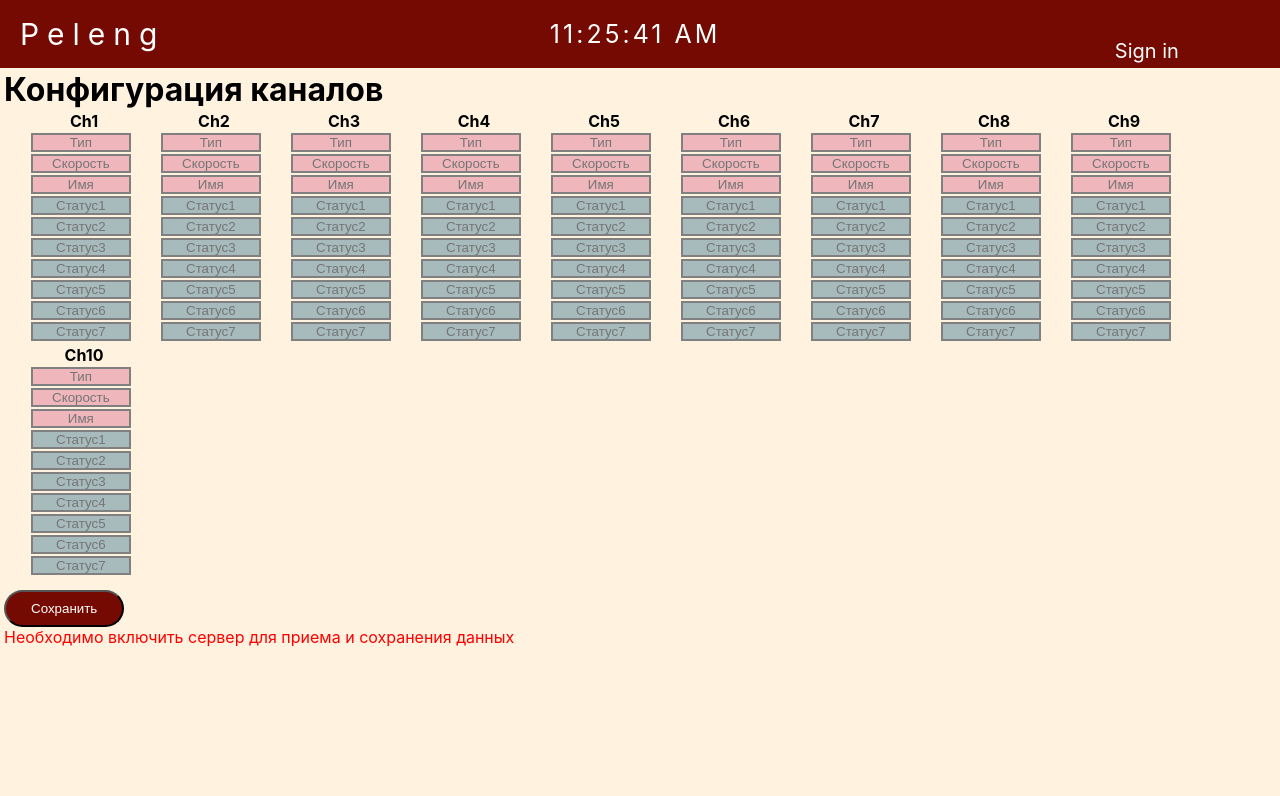
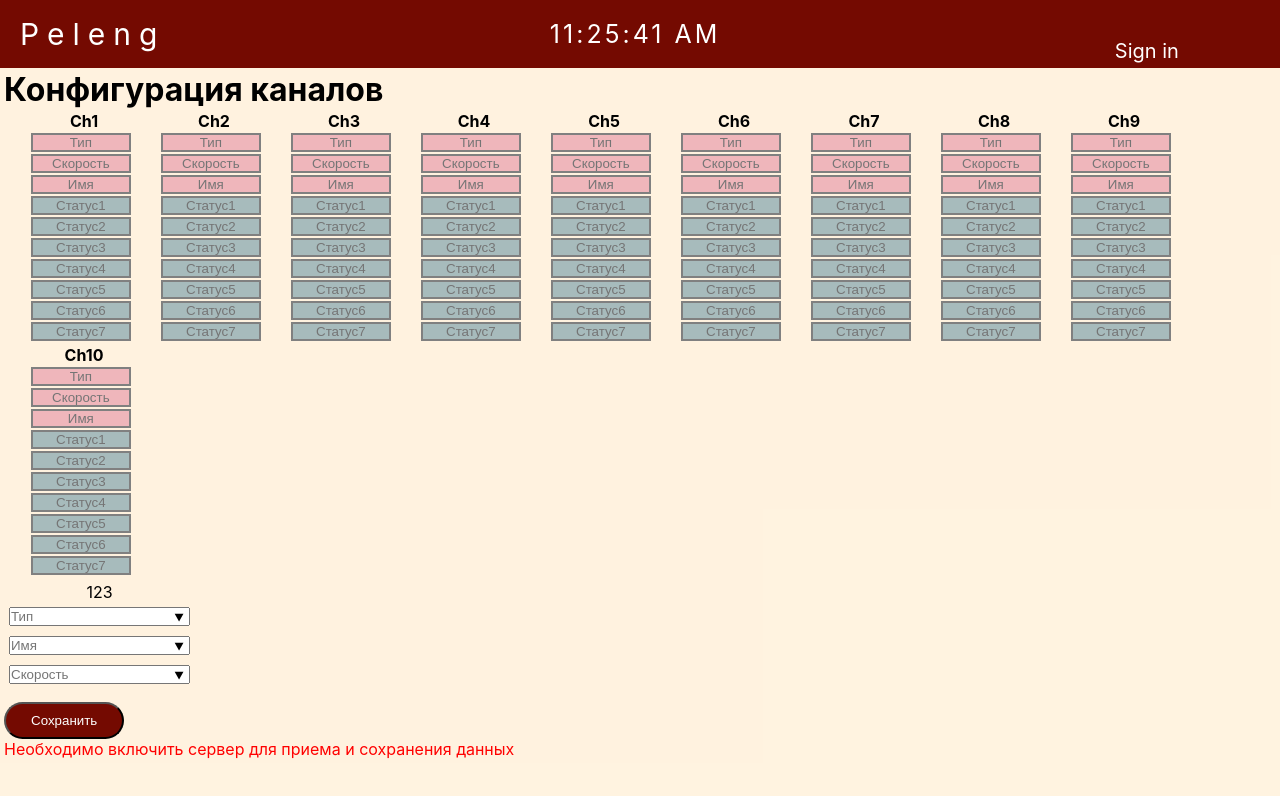
Before and after one commit to edwardAzarevich/AgroMeteoCRA, a React (Create React App) app: page /setting in a window 1280 px wide. Shown: the top 796 px of the page. Built offline with nearby package versions, Linux system fonts and the light colour scheme; no server answers; a web font is replaced by a local one.

Commit message:
add new component ItemChannel

```diff
--- a/src/components/Setting-channel/Setting-Channel-item/Setting-channel-list-item/SettingChannelListItem.js
+++ b/src/components/Setting-channel/Setting-Channel-item/Setting-channel-list-item/SettingChannelListItem.js
@@ -1,6 +1,5 @@
 // Компонент отображения списков данных для Типа, Скорости, Имени
 const ListChannelSpeed = ({ datailItem }) => {
-    console.log(datailItem);
     return (
         <option value={datailItem} />
     )
--- a/src/components/Setting-channel/Setting-Channel-item/SettingChannelItem.js
+++ b/src/components/Setting-channel/Setting-Channel-item/SettingChannelItem.js
@@ -25,11 +25,10 @@ class ItemChannel extends Component {
 
 
     render() {
-
         let saveValueBaudrate = '';
         let saveValueInterfaceConnection = '';
         let saveDeviceName = '';
-        let { testItem, sensorParams } = this.props;
+        let { sensorParams } = this.props;
         const datalistParams = sensorParams.configSensorParams ? sensorParams.configSensorParams : '';
 
         const { numberChannel, configJSON } = this.props;
--- a/src/components/Setting-channel/Setting-Channel-list/SettingChannel.js
+++ b/src/components/Setting-channel/Setting-Channel-list/SettingChannel.js
@@ -3,6 +3,8 @@ import ItemChannel from '../Setting-Channel-item/SettingChannelItem.js';
 import { Component } from 'react';
 import axios from 'axios';
 import { getSensorParams, getSettingParams } from '../../services/serviceForSetting';
+import ItemChannelt from '../../jsx/itemChannel/ItemChannelt';
+
 
 // Количество настраиваемых каналов (в дальнейшем переделать)
 const nameChannel = [
@@ -129,6 +131,9 @@ class SettingChannel extends Component {
                 <ul className='test' >
                     {listChannelMap}
                 </ul>
+                <div>
+                    <ItemChannelt />
+                </div>
                 {<button onClick={this.onSaveButton} className='Main save'>Сохранить</button>}
                 <div className='status-server'>
                     {errorMassage}
--- a/src/components/StartPage/StartPage.js
+++ b/src/components/StartPage/StartPage.js
@@ -3,7 +3,6 @@ import Header from '../header/header';
 import { Component } from 'react';
 import Signin from '../Pages/Login/SignIn/Signin';
 import Signup from '../Pages/Login/SignUp/Signup';
-import SideBar from '../SideBar/sideBar';
 import MainBoard from '../Pages/MainBoard/MainBoard';
 import './StartPage.scss';
 
@@ -13,7 +12,6 @@ class StartPage extends Component {
         return (
             <div>
                 <Header />
-                {/* <SideBar /> */}
                 <div className='signin-vision'>
                     <Signin className='signin-vision' ></Signin>
                     <Signup className='signin-vision' ></Signup>
--- a/src/components/app/App.js
+++ b/src/components/app/App.js
@@ -21,7 +21,7 @@ class App extends Component {
                             </td>
                             <td className='table-setting-chennel'>
                                 <Routes>
-                                    <Route exact path='/' element={<SettingChannel configJSON={this.props.configJSON} />} />
+                                    <Route exact path='/' element={<SettingChannel />} />
                                 </Routes>
                             </td>
                         </tr>
--- /dev/null
+++ b/src/components/jsx/itemChannel/ItemChannelt.jsx
@@ -0,0 +1,49 @@
+import './itemChannel.scss';
+import { dataList } from './dataList/dataListForItemChannel';
+import OptionItem from './optionItem/optionItem';
+import InputComponent from './inputComponent/InputComponent';
+
+const createElemForDataList = (array = []) => {
+    const dataListElements = array.map((item, i) => {
+        return (
+            < OptionItem key={i} item={item} />
+        )
+    })
+    return dataListElements;
+}
+
+
+const ItemChannelt = ({ channelName, id}) => {
+    const defTypeName = 'Тип',
+        defbaudRate = 'Скорость',
+        defSensorName = 'Имя';
+
+    const optionElemInterfaceConnection =
+        <InputComponent
+            defPlaceholder={defTypeName}
+            idDataList={`channel-list-interface${id}`}
+            listParams={dataList.nameInterfaceConnect}
+        />
+    const optionElemNameSensor =
+        <InputComponent
+            defPlaceholder={defSensorName}
+            idDataList={`channel-name-sensor${id}`}
+            listParams={dataList.nameSensorList}
+        />
+    const optionElembaudRate =
+        <InputComponent
+            defPlaceholder={defbaudRate}
+            idDataList={`channel-baud-rate${id}`}
+            listParams={dataList.baudRate}
+        />
+    return (
+        <div className='item-channel'>
+            <label>{channelName} {id} 123</label>
+            {optionElemInterfaceConnection}
+            {optionElemNameSensor}
+            {optionElembaudRate}
+        </div>
+    )
+}
+
+export default ItemChannelt;
--- /dev/null
+++ b/src/components/jsx/itemChannel/dataList/dataListForItemChannel.js
@@ -0,0 +1,5 @@
+const nameSensorList = ['СФ-03', 'СФ-06', 'Sl-31'],
+    baudRate = [9600, 1200, 2400],
+    nameInterfaceConnect = ['v23', 'RS-485'];
+
+export const dataList = { nameSensorList, baudRate, nameInterfaceConnect };
--- /dev/null
+++ b/src/components/jsx/itemChannel/inputComponent/InputComponent.jsx
@@ -0,0 +1,30 @@
+import OptionItem from "../optionItem/optionItem";
+
+const createElemForDataList = (array = []) => {
+    const dataListElements = array.map((item, i) => {
+        return (
+            < OptionItem key={i} item={item} />
+        )
+    })
+    return dataListElements;
+}
+
+
+const InputComponent = ({defPlaceholder, value, idDataList, listParams }) => {
+    const optionElem = createElemForDataList(listParams),
+        idDataListWithID = idDataList;
+    return (
+        <>
+            <input
+                list={idDataListWithID}
+                placeholder={defPlaceholder}
+                defaultValue={value}
+            />
+            <datalist id={idDataListWithID}>
+                {optionElem}
+            </datalist>
+        </>
+    )
+}
+
+export default InputComponent;
--- /dev/null
+++ b/src/components/jsx/itemChannel/itemChannel.scss
@@ -0,0 +1,15 @@
+.item-channel {
+    display: flex;
+    flex-flow: column wrap;
+    justify-content: center;
+    align-items: center;
+    max-width: 100px;
+
+    label {
+        margin-top: 5px;
+    }
+
+    input {
+        margin: 5px;
+    }
+}
--- /dev/null
+++ b/src/components/jsx/itemChannel/optionItem/optionItem.jsx
@@ -0,0 +1,7 @@
+const OptionItem = ({ item }) => {
+    return (
+        <option value={item} />
+    )
+}
+
+export default OptionItem;
--- a/src/index.js
+++ b/src/index.js
@@ -11,80 +11,15 @@ import SettingChannel from './components/Setting-channel/Setting-Channel-list/Se
 import signin from './components/Pages/Login/SignIn/Signin';
 import signup from './components/Pages/Login/SignUp/Signup';
 import StartPage from './components/StartPage/StartPage';
-import axios from 'axios';
 
-let configJSON = [
-    {
-        "block_number": 0,
-        "ch": [
-            {
-                "ch_number": 1,
-                "dev": "sf-03",
-                "phy": "RS232",
-                "baudrate": 9600
-            },
-            {
-                "ch_number": 2,
-                "dev": "sf-04",
-                "phy": "RS232",
-                "baudrate": 9600
-            },
-            {
-                "ch_number": 3,
-                "dev": "sf-05",
-                "phy": "RS232",
-                "baudrate": 9600
-            },
-            {
-                "ch_number": 8,
-                "dev": "BMP280",
-                "phy": "RS485",
-                "baudrate": 1200,
-                "par1": 23
-            }
-        ]
-    },
-    {
-        "block_number": 1,
-        "ch": [
-            {
-                "ch_number": 0,
-                "dev": "sf-03",
-                "phy": "RS232",
-                "baudrate": 9600
-            },
-            {
-                "ch_number": 1,
-                "dev": "sf-03",
-                "phy": "RS232",
-                "baudrate": 9600
-            },
-            {
-                "ch_number": 2,
-                "dev": "sf-03",
-                "phy": "RS232",
-                "baudrate": 9600
-            },
-            {
-                "ch_number": 3,
-                "dev": "BMP280",
-                "phy": "RS485",
-                "baudrate": 1200
-            }
-        ]
-    }
-];
-
-configJSON = '';
 const root = ReactDOM.createRoot(document.getElementById('root'));
 root.render(
     <BrowserRouter>
         <Routes>
-            <Route exact path='/setting' element={<App configJSON={configJSON} />} />
+            <Route exact path='/setting' element={<App />} />
         </Routes>
         {/* <Headers /> */}
         {/* <SideBar /> */}
-        {/* <Device /> */}
         {/* <SideBar /> */}
         <Routes>
             <Route exact path="/" element={<StartPage />} />
```
Also changed, not shown: src/components/jsx/itemChannel/dataList/dist/dataListForItemChannel.dev.js (added).
